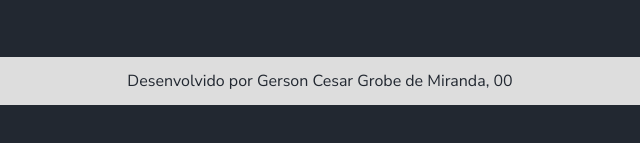
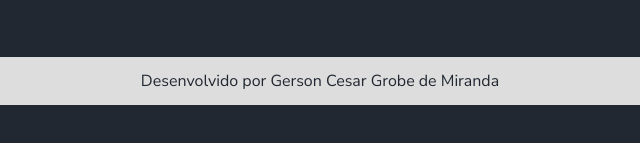
Before and after one commit to cesargrobe/turmAN, a plain HTML site: page index.html in a window 1280 px wide. Shown: the part 153-296 px from the top of the page, 320-960 px from the left. Drawn offline with Linux system fonts and the light colour scheme; no server answers.

Commit message:
Aula 04/11 1

```diff
--- a/index.html
+++ b/index.html
@@ -28,7 +28,7 @@
     </main>
 
     <footer>
-        <p>Desenvolvido por Gerson Cesar Grobe de Miranda, 00 </p>
+        <p>Desenvolvido por Gerson Cesar Grobe de Miranda</p>
     </footer>
 
     <script type="module" src="graficos/informacoesGlobais.js"></script>
```
